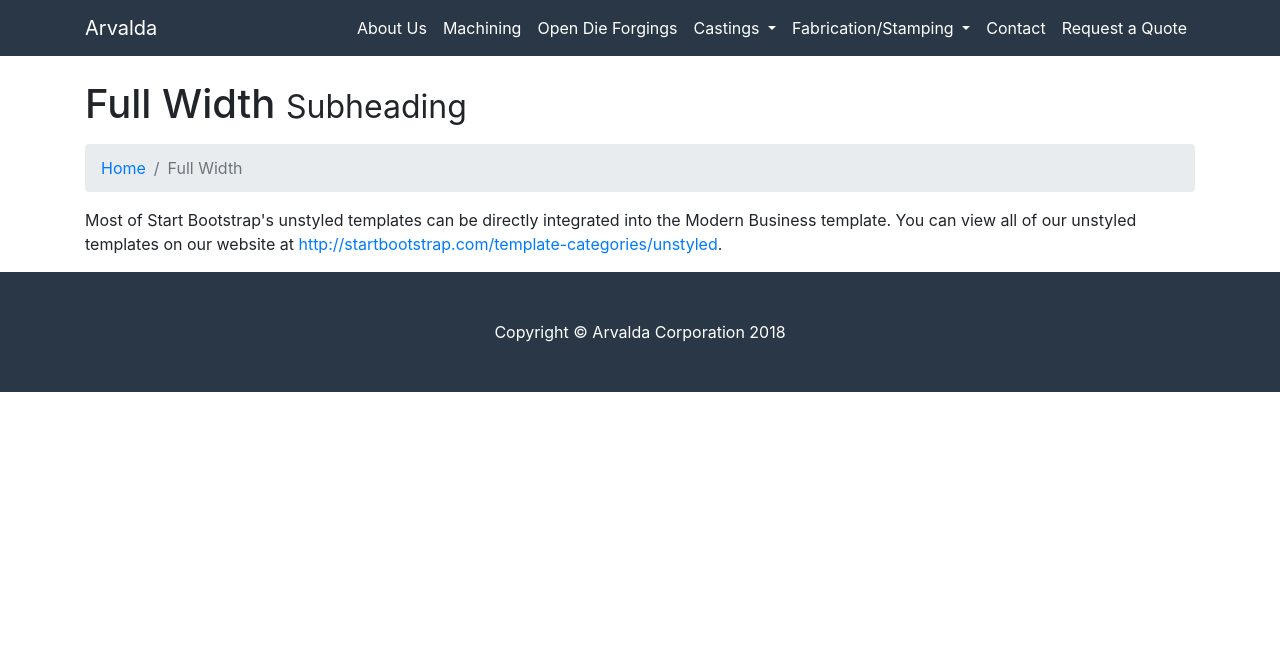
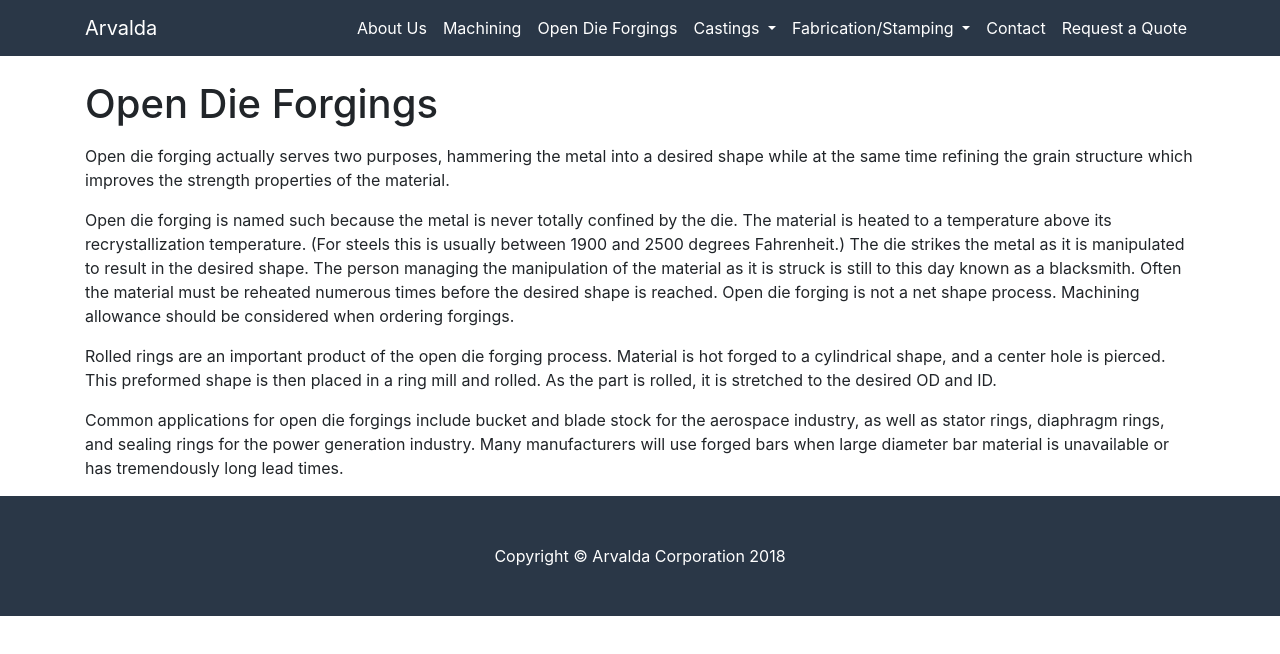
Before and after one commit to ybatista28/website, a website: page open_die_forgings.html in a window 1280 px wide. Drawn offline with Linux system fonts and the light colour scheme.

Commit message:
Changed Titles

```diff
--- a/open_die_forgings.html
+++ b/open_die_forgings.html
@@ -76,34 +76,34 @@
     <div class="container">
 
       <!-- Page Heading/Breadcrumbs -->
-      <h1 class="mt-4 mb-3">Full Width
-        <small>Subheading</small>
+      <h1 class="mt-4 mb-3">Open Die Forgings
       </h1>
 
-      <ol class="breadcrumb">
-        <li class="breadcrumb-item">
-          <a href="index.html">Home</a>
-        </li>
-        <li class="breadcrumb-item active">Full Width</li>
-      </ol>
 
-      <p>Most of Start Bootstrap's unstyled templates can be directly integrated into the Modern Business template. You can view all of our unstyled templates on our website at
-        <a href="http://startbootstrap.com/template-categories/unstyled">http://startbootstrap.com/template-categories/unstyled</a>.</p>
+      <p>Open die forging actually serves two purposes, hammering the metal into a desired shape while at the same time refining the grain structure which improves the strength properties of the material.</p>
+
+<p>Open die forging is named such because the metal is never totally confined by the die. The material is heated to a temperature above its recrystallization temperature. (For steels this is usually between 1900 and 2500 degrees Fahrenheit.) The die strikes the metal as it is manipulated to result in the desired shape. The person managing the manipulation of the material as it is struck is still to this day known as a blacksmith. Often the material must be reheated numerous times before the desired shape is reached. Open die forging is not a net shape process. Machining allowance should be considered when ordering forgings.</p>
+
+<p>Rolled rings are an important product of the open die forging process. Material is hot forged to a cylindrical shape, and a center hole is pierced. This preformed shape is then placed in a ring mill and rolled. As the part is rolled, it is stretched to the desired OD and ID.</p>
+
+<p>Common applications for open die forgings include bucket and blade stock for the aerospace industry, as well as stator rings, diaphragm rings, and sealing rings for the power generation industry. Many manufacturers will use forged bars when large diameter bar material is unavailable or has tremendously long lead times.</p>
 
     </div>
     <!-- /.container -->
 
-    <!-- Footer -->
+
+
+    <!-- Bootstrap core JavaScript -->
+    <script src="vendor/jquery/jquery.min.js"></script>
+    <script src="vendor/bootstrap/js/bootstrap.bundle.min.js"></script>
+
+  </body>
+
+     <!-- Footer -->
     <footer class="py-5" style="background-color: #2A3747; color: white;">
       <div class="container">
         <p class="m-0 text-center text-black">Copyright &copy; Arvalda Corporation 2018</p>
       </div>
       <!-- /.container -->
     </footer>
-
-    <!-- Bootstrap core JavaScript -->
-    <script src="vendor/jquery/jquery.min.js"></script>
-    <script src="vendor/bootstrap/js/bootstrap.bundle.min.js"></script>
-
-  </body>
 </html>
```
Also changed, not shown: about.html (+1 -6 lines), contact.html (+1 -1 lines), die_castings.html (+1 -1 lines), fabrication.html (+1 -1 lines), investment_castings.html (+1 -1 lines), permanent_mold.html (+1 -1 lines), sand_castings.html (+1 -1 lines), stamping.html (+1 -1 lines).
